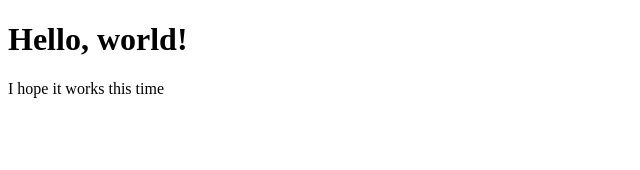
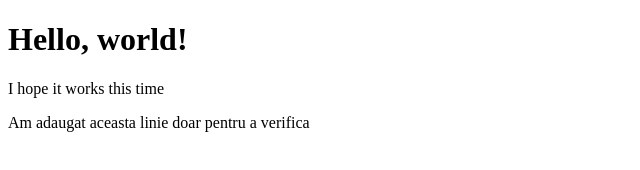
Before and after one commit to S199er/retry, a plain HTML site: page index.html in a window 1280 px wide. Shown: the whole page, without its empty margins (0-640 px from the left). Drawn offline with Linux system fonts and the light colour scheme.

Commit message:
feat: linie verificare cunostinte

```diff
--- a/index.html
+++ b/index.html
@@ -3,4 +3,5 @@
     <title>Hello, World!</title>
     <h1>Hello, world!</h1>
     <p>I hope it works this time</p>
+    <p>Am adaugat aceasta linie doar pentru a verifica</p>
 </html>
```
